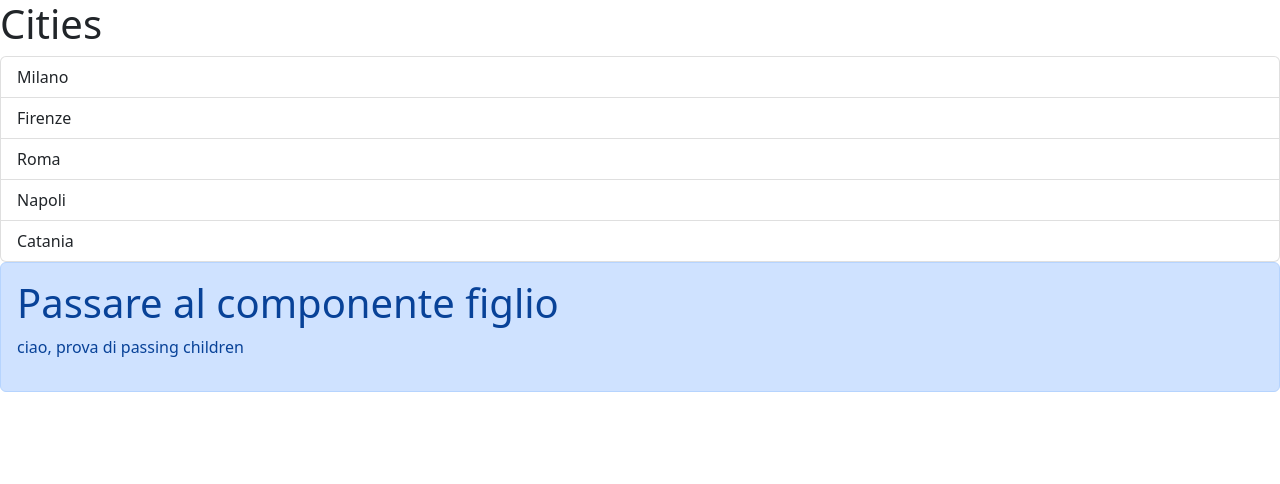
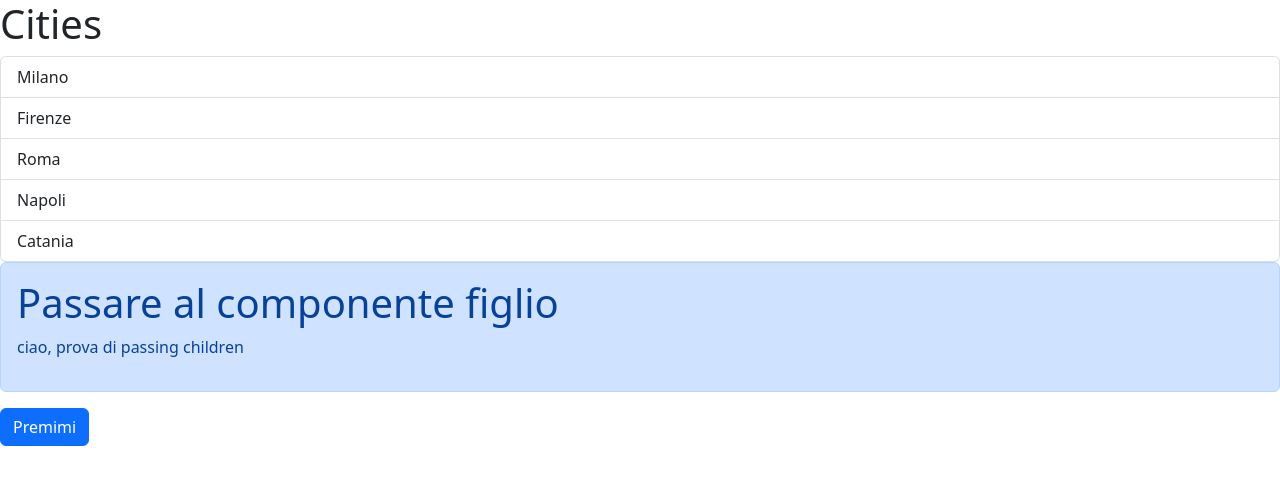
Before and after one commit to LucaRanieri96/first-react-application, a React (Vite) app in the folder react-app1/: page / in a window 1280 px wide. Shown: the top 484 px of the page. Built offline with nearby package versions, Linux system fonts and the light colour scheme.

Commit message:
add button

```diff
--- a/react-app1/src/App.tsx
+++ b/react-app1/src/App.tsx
@@ -1,5 +1,6 @@
 import ListGroup from "./components/ListGroup";
 import Alert from "./components/Alert";
+import Button from "./components/Button";
 
 function App() {
   let items = ["Milano", "Firenze", "Roma", "Napoli", "Catania"];
@@ -18,6 +19,7 @@
         <h1>Passare al componente figlio</h1>
         <p>ciao, prova di passing children</p>
       </Alert>
+      <Button onClick={() => console.log("Button Clicked")}>Premimi</Button>
     </div>
   );
 }
--- /dev/null
+++ b/react-app1/src/components/Button.tsx
@@ -0,0 +1,15 @@
+interface Props {
+  children: string;
+  color?: string;
+  onClick: () => void;
+}
+
+const Button = ({ children, color='primary', onClick }: Props) => {
+  return (
+    <button type="button" className={'btn btn-'+ color} onClick={onClick}>
+      {children}
+    </button>
+  );
+};
+
+export default Button;
```
